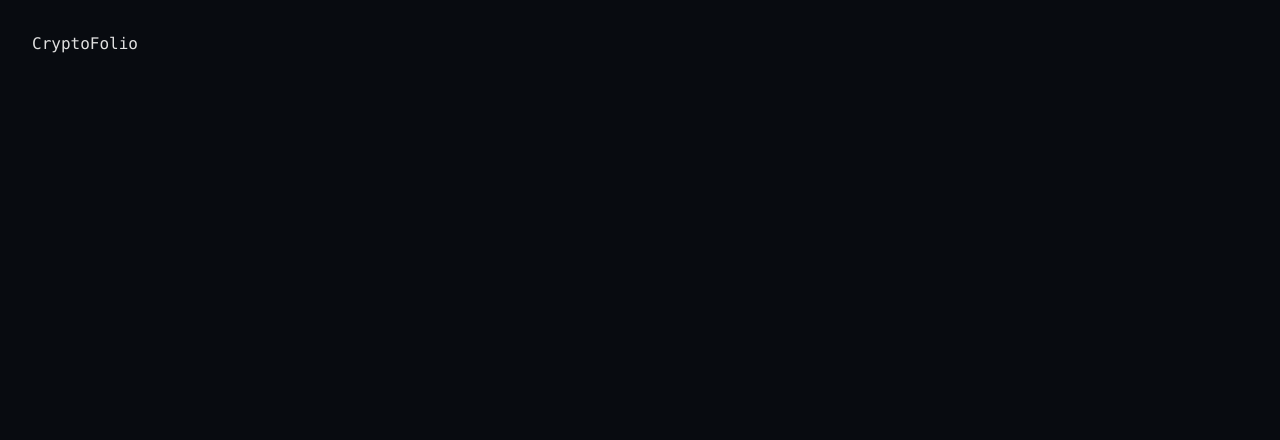
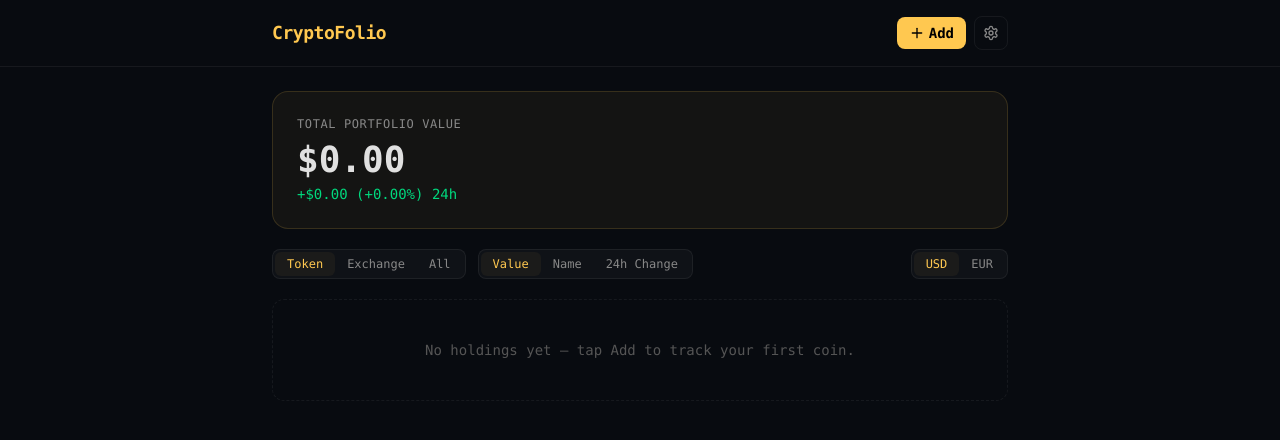
Before and after one commit to sL1Per/CryptoFolio, a React (Vite) app in the folder cryptofolio-web/: page / in a window 1280 px wide. Shown: the top 440 px of the page. Built offline with nearby package versions, Linux system fonts and the light colour scheme.

Commit message:
feat: PortfolioPage + AppShell + routing

```diff
--- a/cryptofolio-web/src/App.tsx
+++ b/cryptofolio-web/src/App.tsx
@@ -1,3 +1,12 @@
+import { BrowserRouter, Routes, Route } from 'react-router-dom'
+import { PortfolioPage } from './routes/PortfolioPage'
+
 export default function App() {
-  return <div className="p-8 font-mono text-text-primary">CryptoFolio</div>
+  return (
+    <BrowserRouter>
+      <Routes>
+        <Route path="/" element={<PortfolioPage />} />
+      </Routes>
+    </BrowserRouter>
+  )
 }
--- /dev/null
+++ b/cryptofolio-web/src/components/layout/AppShell.tsx
@@ -0,0 +1,31 @@
+import type { ReactNode } from 'react'
+import { Plus, Settings } from 'lucide-react'
+
+export function AppShell({
+  children,
+  onAdd,
+  onSettings,
+}: {
+  children: ReactNode
+  onAdd: () => void
+  onSettings: () => void
+}) {
+  return (
+    <div className="min-h-full bg-app-bg">
+      <header className="border-b border-border">
+        <div className="mx-auto flex max-w-3xl items-center gap-3 px-4 py-4">
+          <h1 className="text-lg font-semibold tracking-tight text-gold">CryptoFolio</h1>
+          <div className="ml-auto flex items-center gap-2">
+            <button onClick={onAdd} aria-label="Add holding" className="flex items-center gap-1 rounded-lg bg-gold px-3 py-1.5 text-sm font-semibold text-black">
+              <Plus size={16} /> Add
+            </button>
+            <button onClick={onSettings} aria-label="Settings" className="rounded-lg border border-border p-2 text-text-secondary hover:text-text-primary">
+              <Settings size={16} />
+            </button>
+          </div>
+        </div>
+      </header>
+      <main className="mx-auto max-w-3xl px-4 py-6">{children}</main>
+    </div>
+  )
+}
--- /dev/null
+++ b/cryptofolio-web/src/routes/PortfolioPage.tsx
@@ -0,0 +1,39 @@
+import { useState } from 'react'
+import { usePortfolioStore } from '../store/portfolioStore'
+import { AppShell } from '../components/layout/AppShell'
+import { TotalPortfolioCard } from '../components/portfolio/TotalPortfolioCard'
+import { ControlBar } from '../components/portfolio/ControlBar'
+import { TokenGroupedGrid } from '../components/portfolio/TokenGroupedGrid'
+import { FlatHoldingsGrid } from '../components/portfolio/FlatHoldingsGrid'
+import { ExchangeGroupedGrid } from '../components/portfolio/ExchangeGroupedGrid'
+import { AddHoldingModal } from '../components/modals/AddHoldingModal'
+import { SettingsModal } from '../components/modals/SettingsModal'
+
+export function PortfolioPage() {
+  const holdings = usePortfolioStore((s) => s.holdings)
+  const groupMode = usePortfolioStore((s) => s.groupMode)
+  const [addOpen, setAddOpen] = useState(false)
+  const [settingsOpen, setSettingsOpen] = useState(false)
+
+  return (
+    <AppShell onAdd={() => setAddOpen(true)} onSettings={() => setSettingsOpen(true)}>
+      <div className="flex flex-col gap-5">
+        <TotalPortfolioCard />
+        <ControlBar />
+        {holdings.length === 0 ? (
+          <div className="rounded-xl border border-dashed border-border p-10 text-center text-sm text-text-tertiary">
+            No holdings yet — tap Add to track your first coin.
+          </div>
+        ) : groupMode === 'token' ? (
+          <TokenGroupedGrid />
+        ) : groupMode === 'exchange' ? (
+          <ExchangeGroupedGrid />
+        ) : (
+          <FlatHoldingsGrid />
+        )}
+      </div>
+      <AddHoldingModal open={addOpen} onClose={() => setAddOpen(false)} />
+      <SettingsModal open={settingsOpen} onClose={() => setSettingsOpen(false)} />
+    </AppShell>
+  )
+}
```
Also changed, not shown: 1 other file (tests, documents, lock files or other folders).
